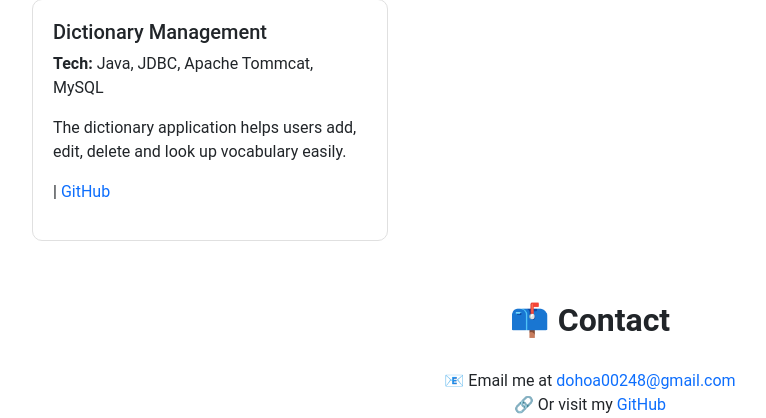
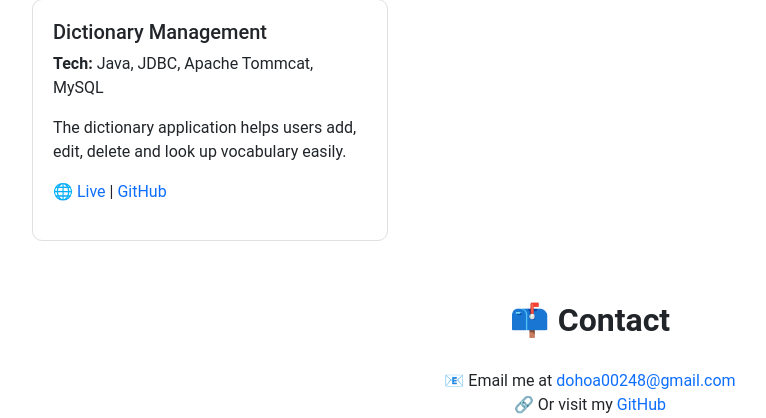
Before and after one commit to dohoa00248/portfolio, a Node server app: page / in a window 1280 px wide. Shown: the part 1072-1490 px from the top of the page, without its empty margins (50-816 px from the left). Run offline with Node 20, Linux system fonts and the light colour scheme.

Commit message:
Update new

```diff
--- a/src/views/home.ejs
+++ b/src/views/home.ejs
@@ -197,11 +197,7 @@
                 look up vocabulary easily.
               </p>
               <p>
-                <!-- <a
-                  href="https://weather-flask-c4xp.onrender.com"
-                  target="_blank"
-                  >🌐 Live</a
-                > -->
+                <a href="#" target="_blank">🌐 Live</a>
                 |
                 <a
                   href="https://github.com/dohoa00248/dictionary-jdbc"
```
